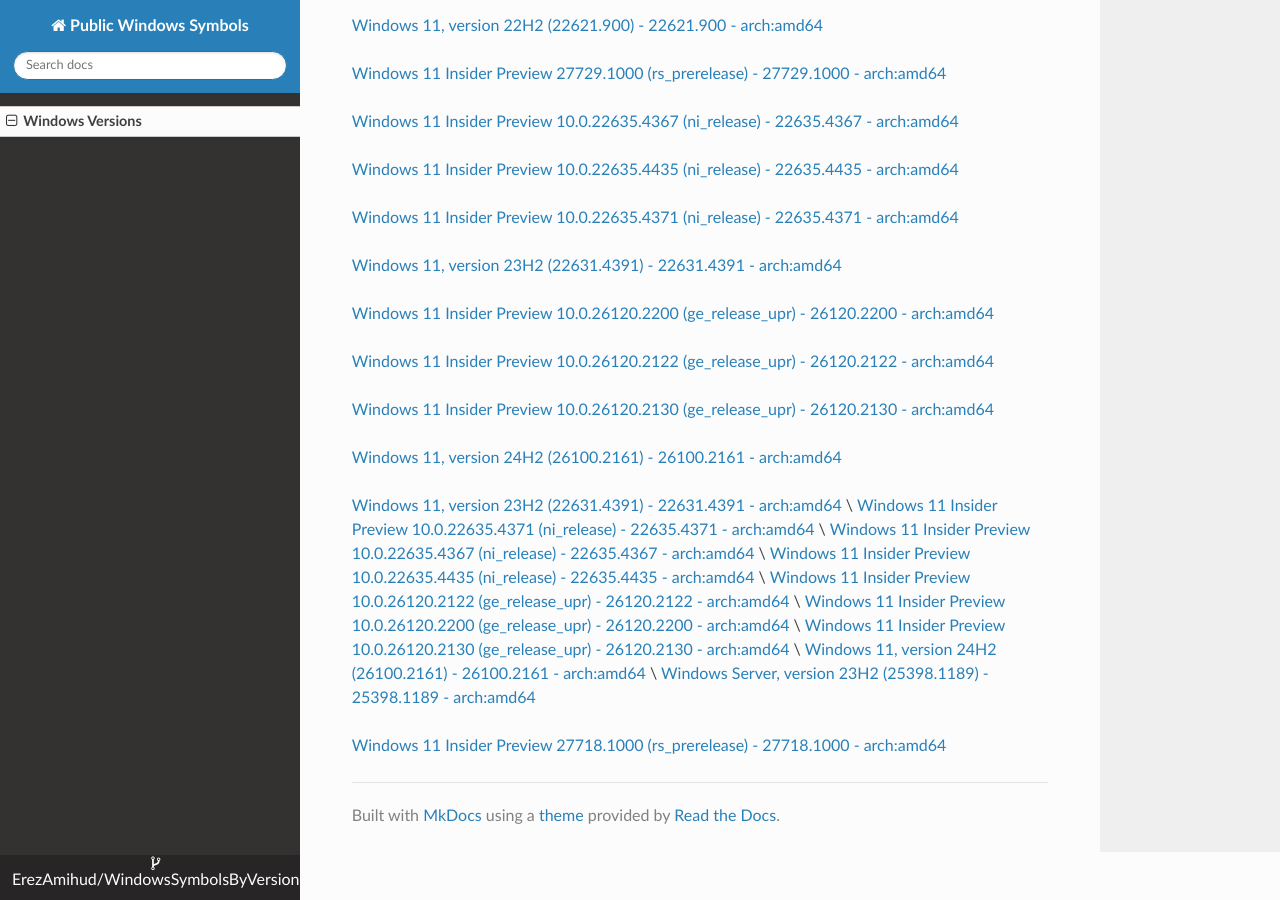
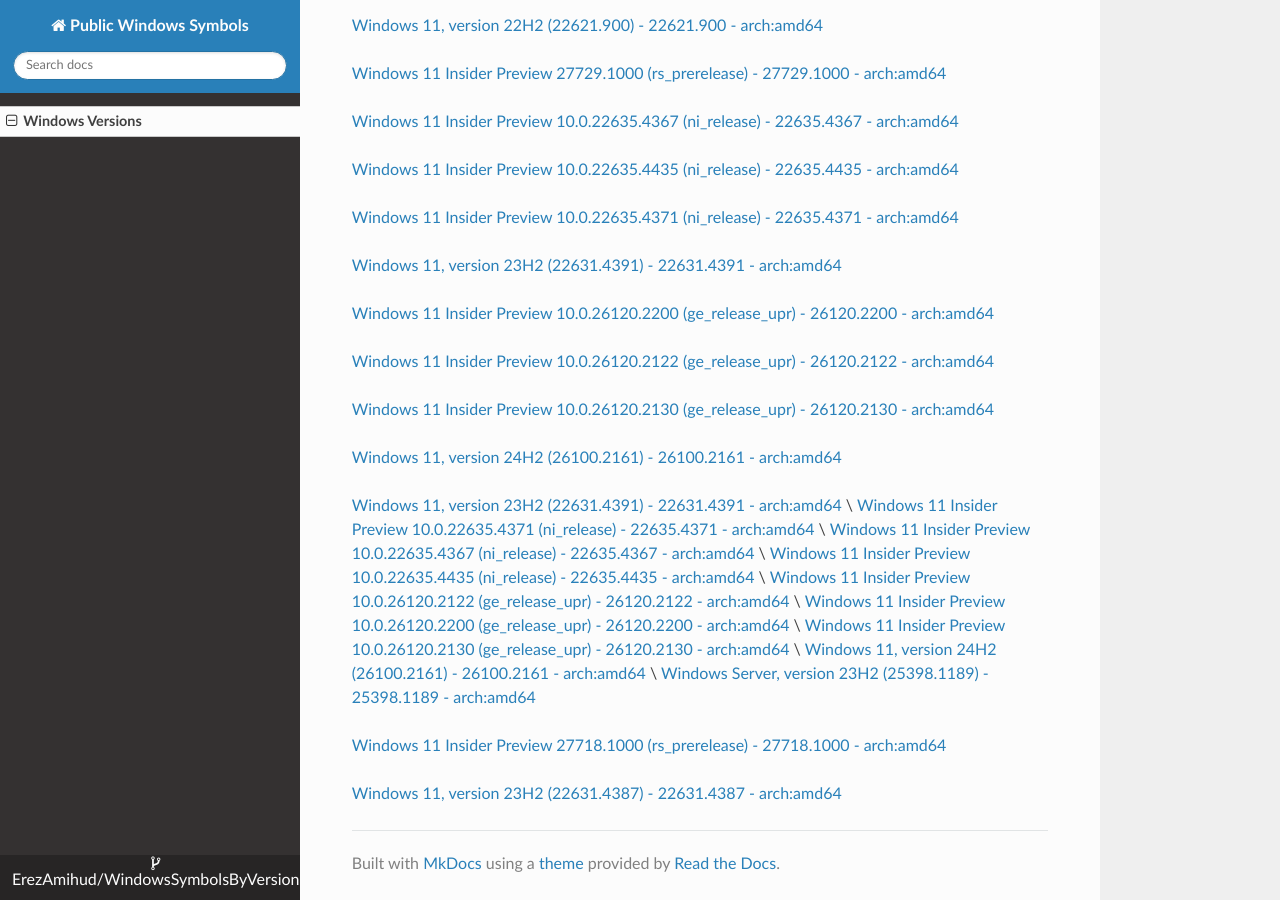
Before and after one commit to ErezAmihud/WindowsSymbolsByVersion, an MkDocs documentation site: the page built from docs/index.md, in a window 1280 px wide and 900 px high, scrolled down 3677 px. Built offline with MkDocs 1.6.1, drawn with Linux system fonts in a browser that asks for light colours; nearby versions of some CDN libraries.

Commit message:
Automated commit, add manifest for e93eb708-98ec-494c-b4fc-025c6b012173

```diff
--- a/docs/index.md
+++ b/docs/index.md
@@ -173,3 +173,6 @@
 
 
 [Windows 11 Insider Preview 27718.1000 (rs_prerelease) - 27718.1000 - arch:amd64](https://github.com/ErezAmihud/WindowsSymbolsByVersion/blob/main/manifests/9c9aaa4d-3424-4334-aa1c-86b82f95b7ba.manifest)
+
+
+[Windows 11, version 23H2 (22631.4387) - 22631.4387 - arch:amd64](https://github.com/ErezAmihud/WindowsSymbolsByVersion/blob/main/manifests/e93eb708-98ec-494c-b4fc-025c6b012173.manifest)
```
Also changed, not shown: process_builds.json (+1 -1 lines), 1 other file.
